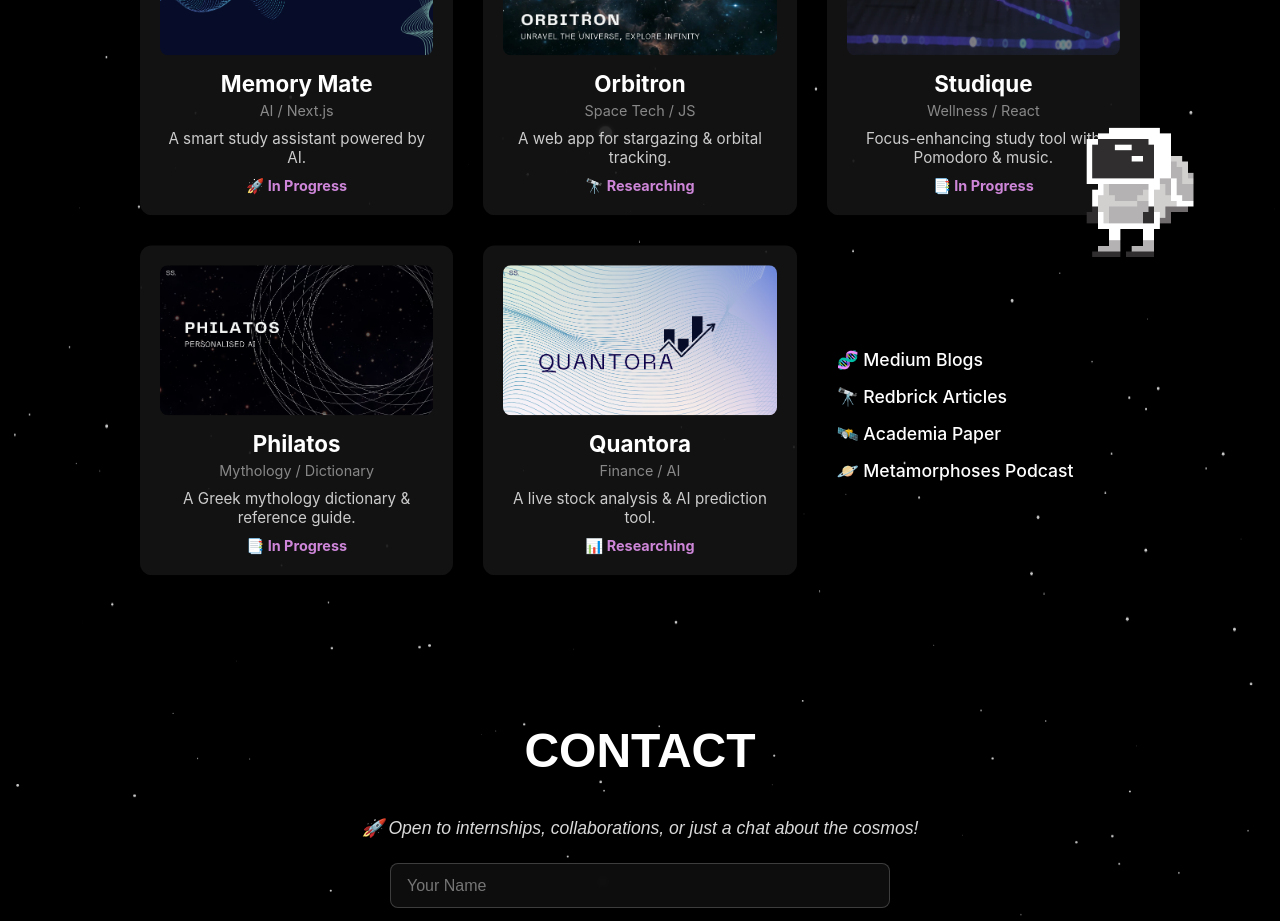
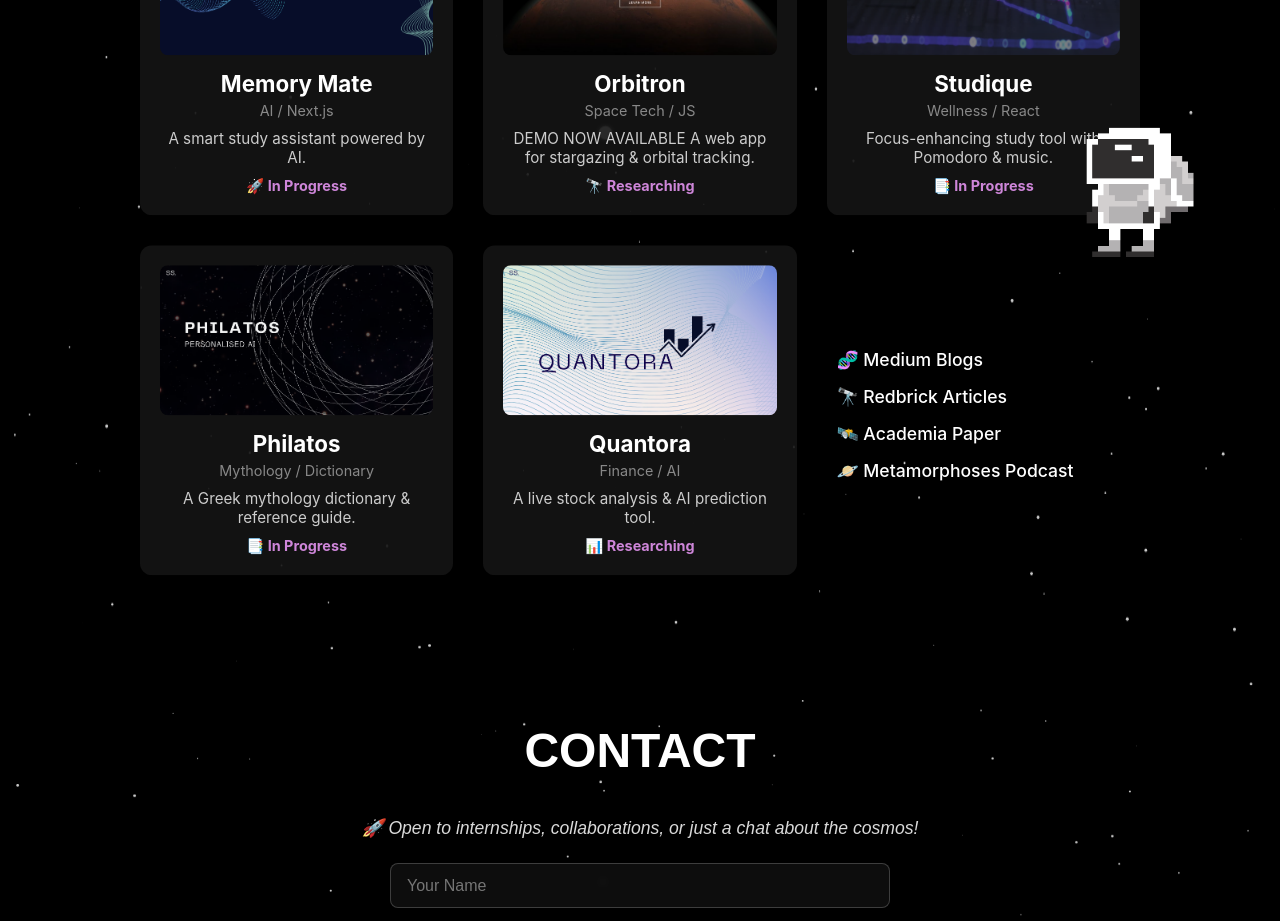
Before and after one commit to san5kriti/portfolio-website, a Next.js app: page / in a window 1280 px wide. Shown: the part 2900-3821 px from the top of the page. Built offline with nearby package versions, Linux system fonts and the light colour scheme.

Commit message:
project fix

```diff
--- a/src/components/Projects.tsx
+++ b/src/components/Projects.tsx
@@ -6,7 +6,7 @@ import Link from "next/link";
 
 const projects = [
   { name: "Memory Mate", link: "https://github.com/san5kriti", tech: "AI / Next.js", description: "A smart study assistant powered by AI.", status: "🚀 In Progress", image: "/memorymate.png" },
-  { name: "Orbitron", link: "https://github.com/san5kriti", tech: "Space Tech / JS", description: "A web app for stargazing & orbital tracking.", status: "🔭 Researching", image: "/orbitron.png" },
+  { name: "Orbitron", link: "https://orbitron-chi.vercel.app", tech: "Space Tech / JS", description: "DEMO NOW AVAILABLE A web app for stargazing & orbital tracking.", status: "🔭 Researching", image: "/orbitron.png" },
   { name: "Studique", link: "https://github.com/san5kriti", tech: "Wellness / React", description: "Focus-enhancing study tool with Pomodoro & music.", status: "📑 In Progress", image: "/studique.png" },
   { name: "Philatos", link: "https://github.com/san5kriti", tech: "Mythology / Dictionary", description: "A Greek mythology dictionary & reference guide.", status: "📑 In Progress", image: "/philatos.png" },
   { name: "Quantora", link: "https://github.com/san5kriti", tech: "Finance / AI", description: "A live stock analysis & AI prediction tool.", status: "📊 Researching", image: "/quantora.png" },
```
Also changed, not shown: public/orbitron.png.
